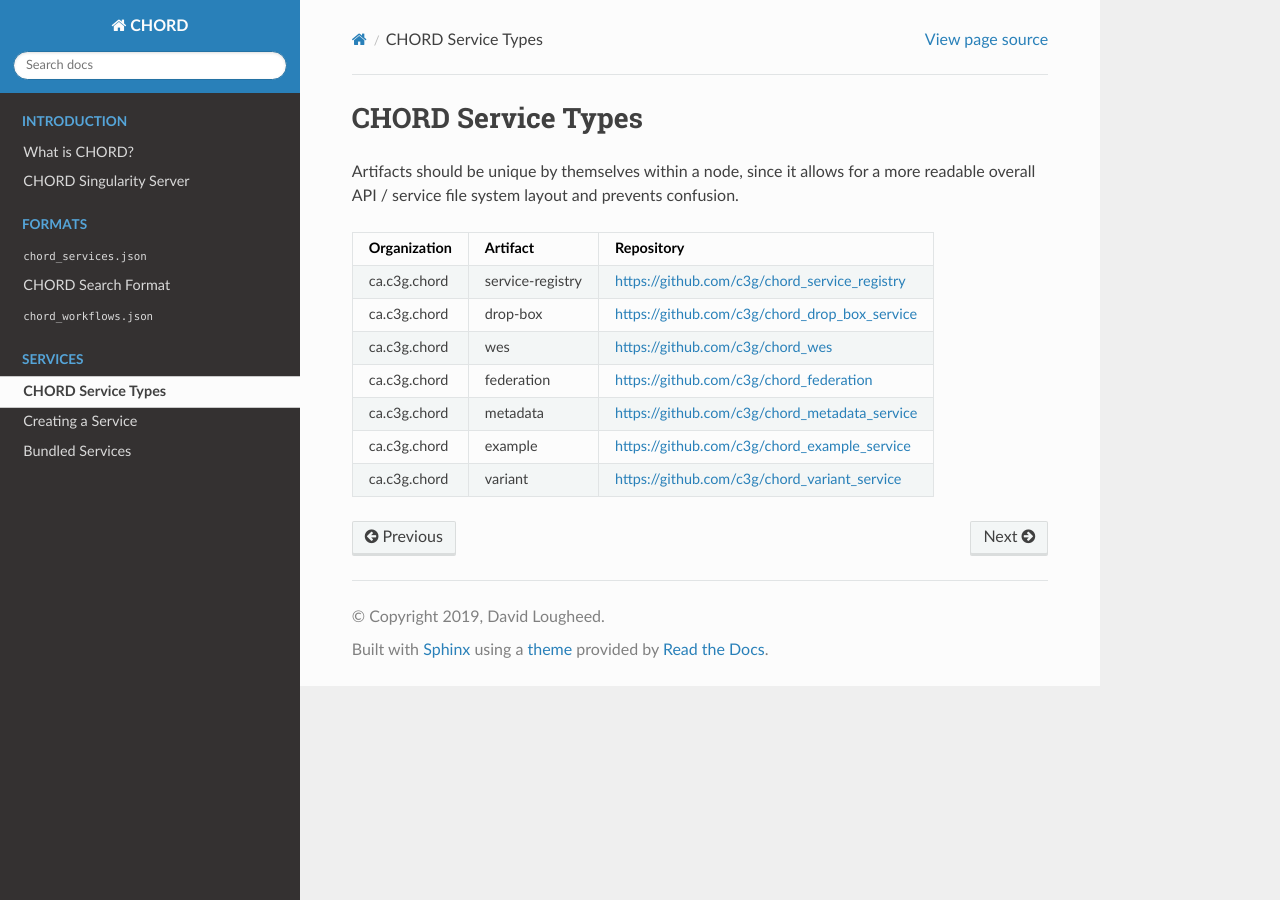
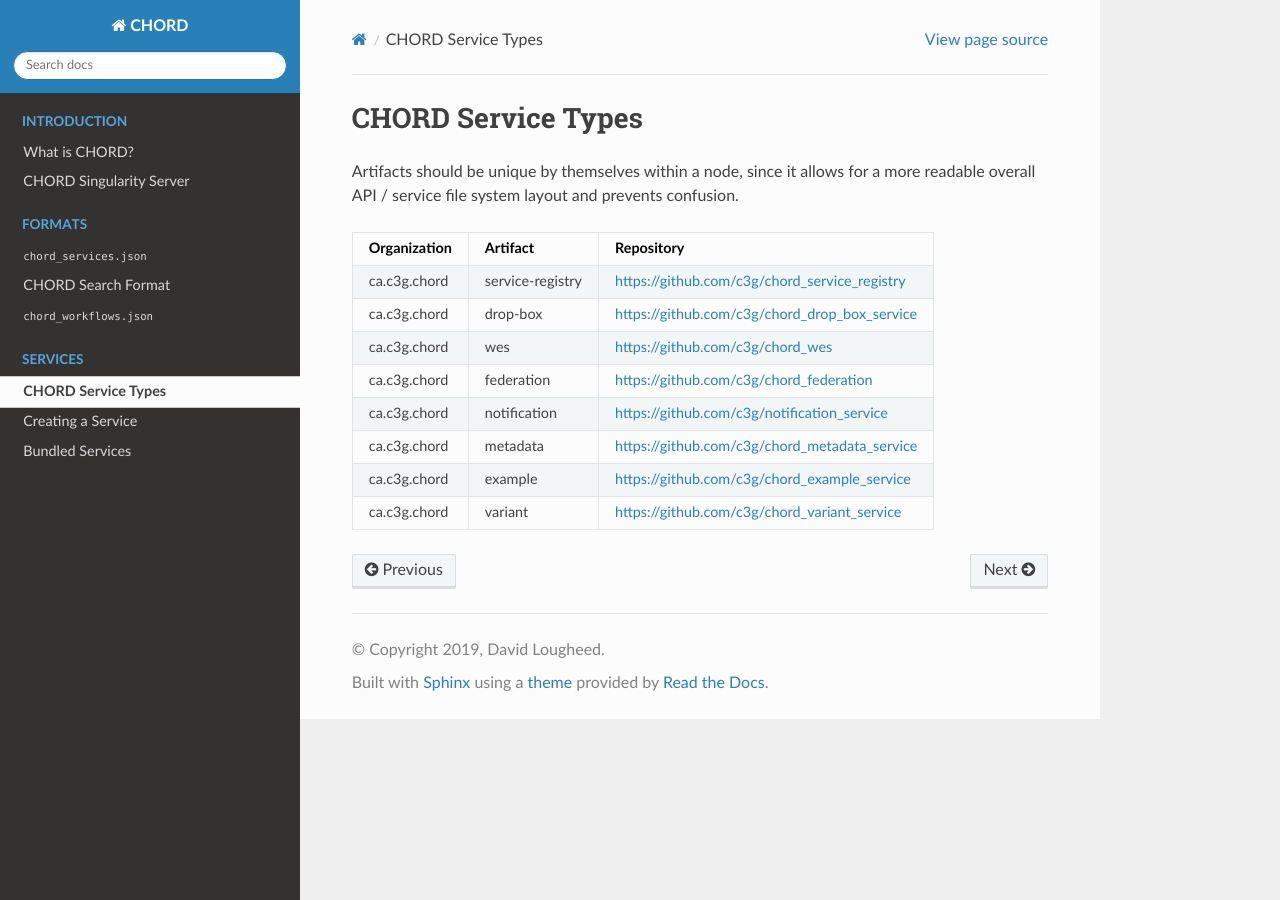
Before and after one commit to c3g/chord_docs, a Sphinx documentation site: the page built from docs/services/chord_service_types.rst, in a window 1280 px wide. Built offline with Sphinx 7.4.7 and the Read the Docs theme 2.0.0, drawn with Linux system fonts in a browser that asks for light colours.

Commit message:
Add notification service type

```diff
--- a/docs/services/chord_service_types.rst
+++ b/docs/services/chord_service_types.rst
@@ -17,6 +17,8 @@ confusion.
 +--------------+------------------+-----------------------------------------------+
 | ca.c3g.chord | federation       | https://github.com/c3g/chord_federation       |
 +--------------+------------------+-----------------------------------------------+
+| ca.c3g.chord | notification     | https://github.com/c3g/notification_service   |
++--------------+------------------+-----------------------------------------------+
 | ca.c3g.chord | metadata         | https://github.com/c3g/chord_metadata_service |
 +--------------+------------------+-----------------------------------------------+
 | ca.c3g.chord | example          | https://github.com/c3g/chord_example_service  |
```
